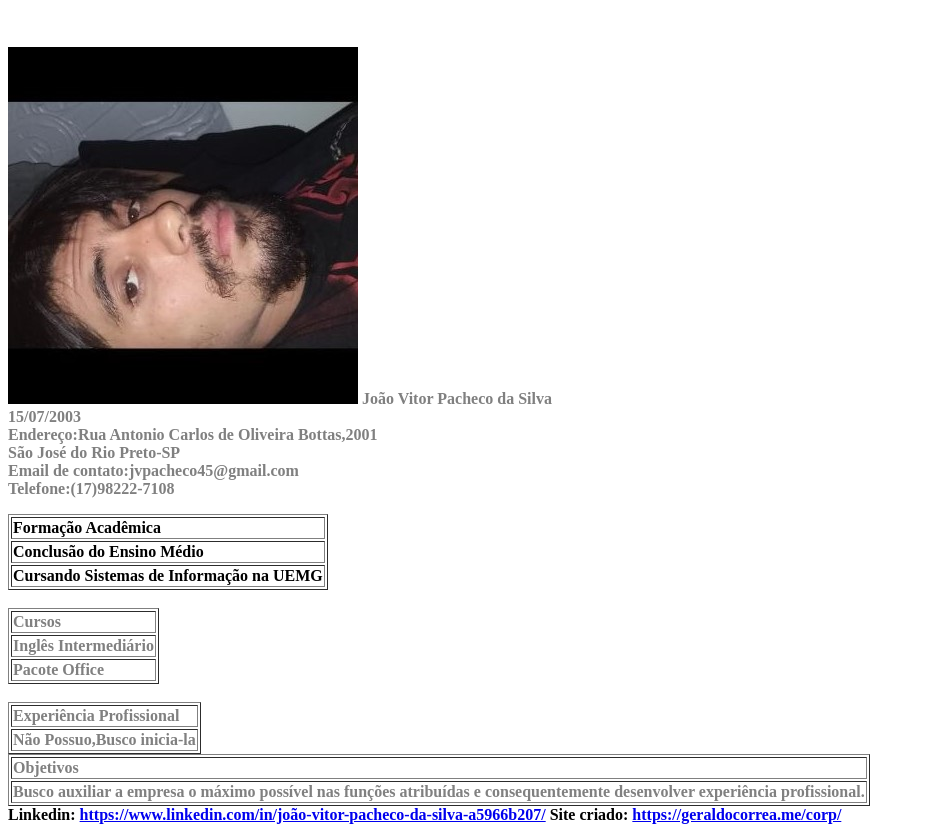
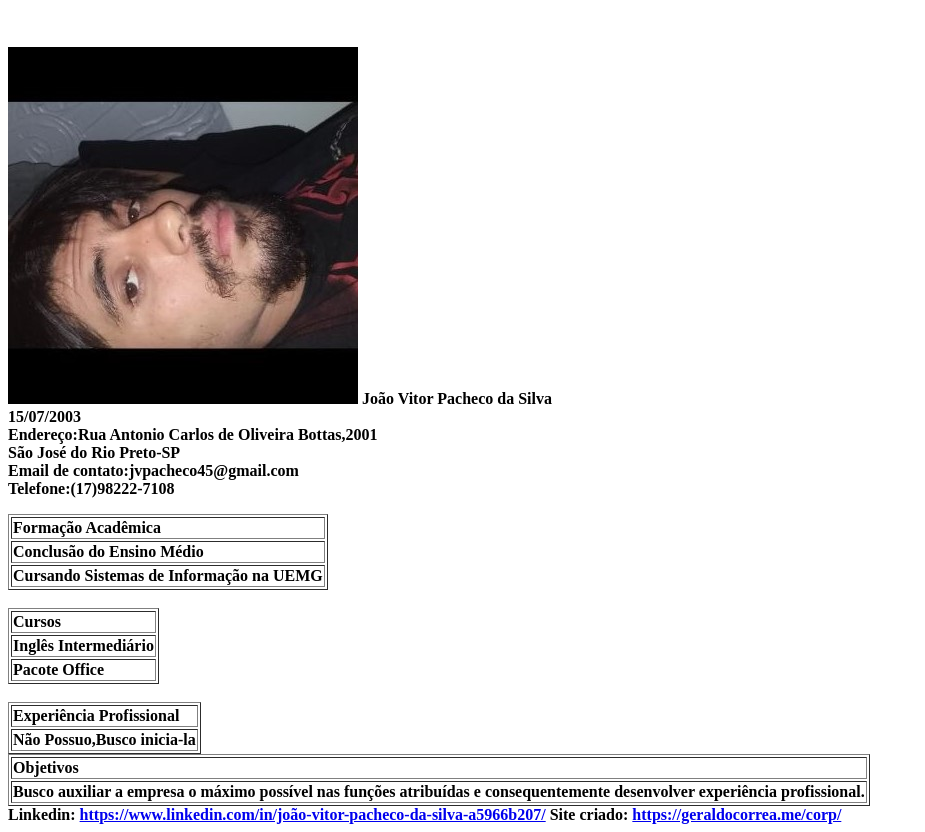
Before and after one commit to jvpacheco45/curriculo, a plain HTML site: page index.html in a window 1280 px wide. Shown: the part 90-922 px from the top of the page, without its empty margins (0-925 px from the left). Drawn offline with Linux system fonts and the light colour scheme.

Commit message:
Update index.html

```diff
--- a/index.html
+++ b/index.html
@@ -6,7 +6,7 @@
 <b><h1><p align="center">Currículo</h1><p><br>
 <br>
 <img src="imagens/ei.jpg">
-<font color="grey">
+<font color="black">
 
 João Vitor Pacheco da Silva<br>
 15/07/2003<br>
```
